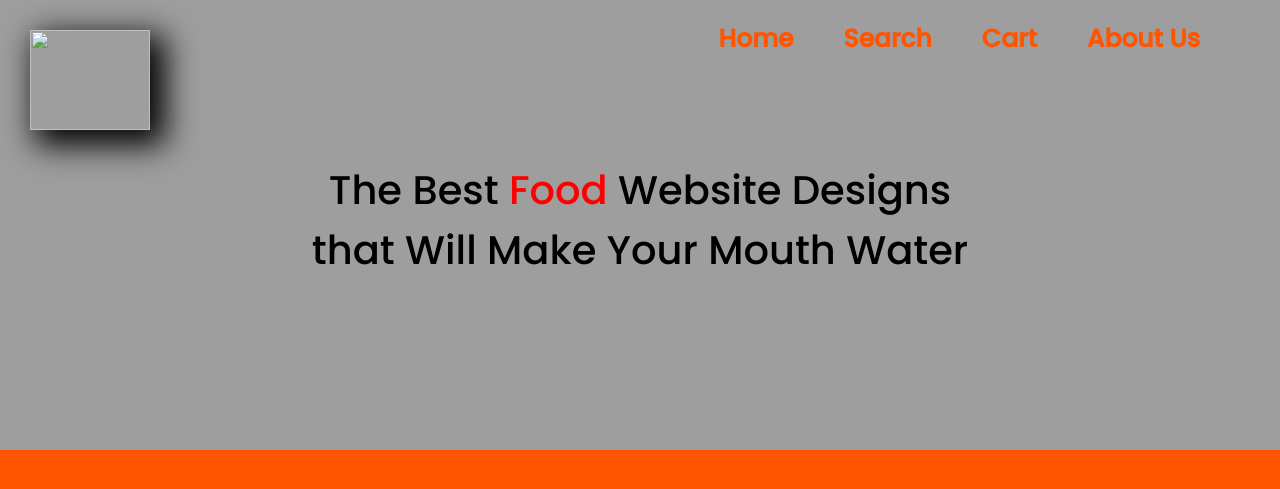
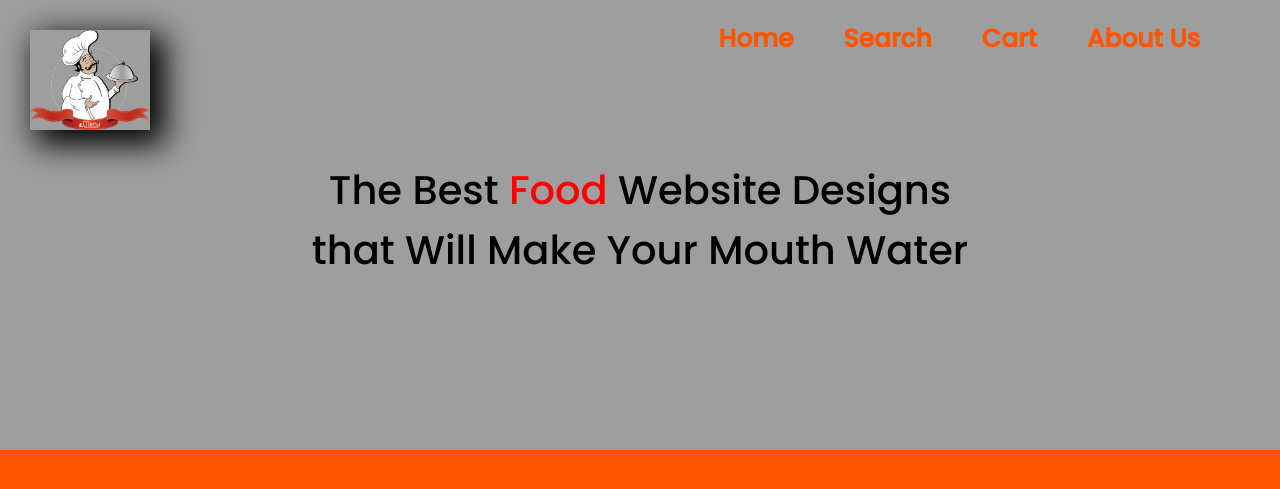
Before and after one commit to captain-adi/food-site, a plain HTML site: page index.html in a window 1280 px wide. Shown: the top 489 px of the page. Drawn offline with nearby package versions, Linux system fonts and the light colour scheme; the site is published under a folder, as on GitHub Pages, so addresses that start at the root find nothing.

Commit message:
basic changes

```diff
--- a/index.html
+++ b/index.html
@@ -23,7 +23,7 @@
             <div class="navbar">
                 <!-- logo    -->
                 <div class="logo">
-                    <img src="/images/restaurant-cook-chef-restaurants-vector-elements-7bfe67af4e75b42681b83ac78abf8303.png"
+                    <img src="./images/restaurant-cook-chef-restaurants-vector-elements-7bfe67af4e75b42681b83ac78abf8303.png"
                         alt="">
                 </div>
                 <!-- navitems -->
```
